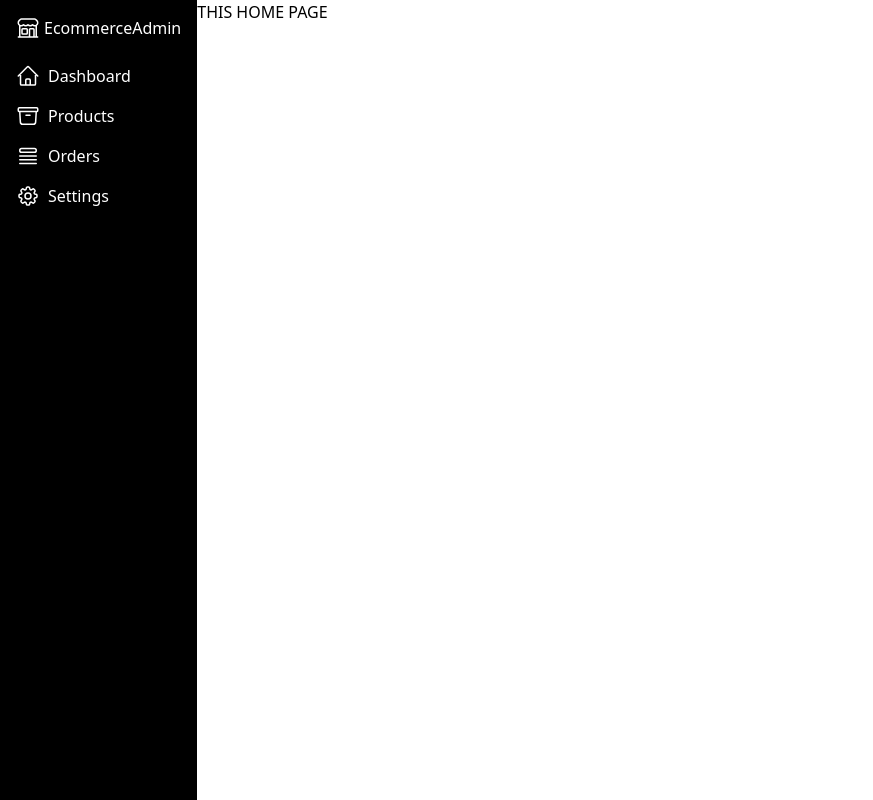
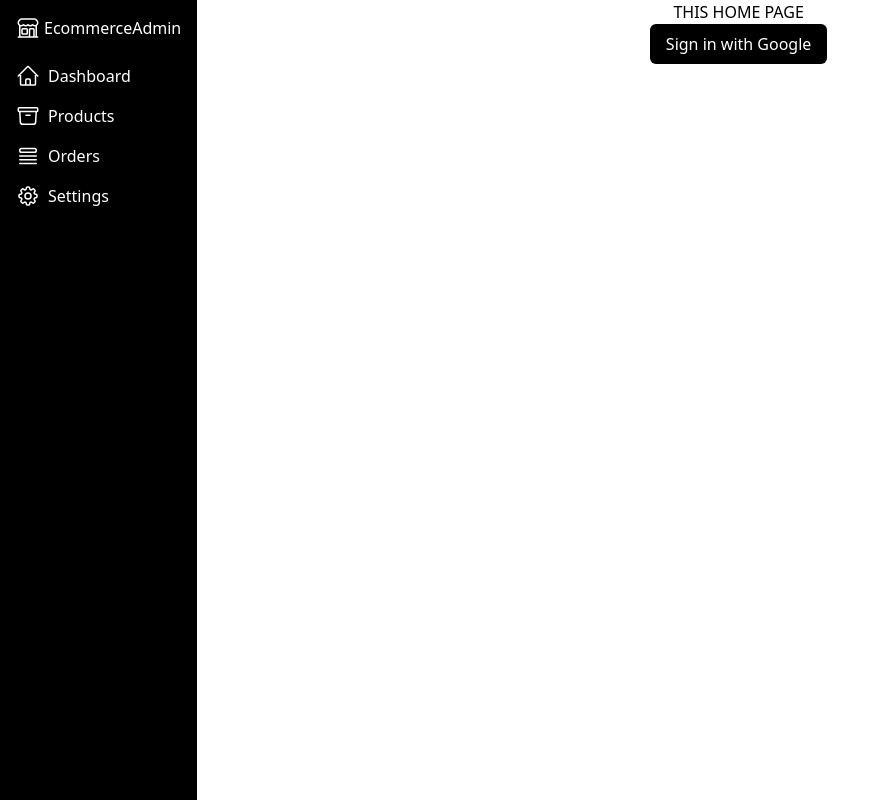
Before and after one commit to ereibor/e-commerce, a Next.js app: page / in a window 1280 px wide. Shown: the whole page, without its empty margins (0-873 px from the left). Built offline with nearby package versions, Linux system fonts and the light colour scheme.

Commit message:
properly updated

```diff
--- a/app/components/Nav.jsx
+++ b/app/components/Nav.jsx
@@ -6,7 +6,7 @@ const Nav = () => {
   const activeLink = "bg-white text-blue-900 rounded-l-lg";
 
   return (
-    <aside className="text-white bg-black h-screen p-4">
+    <aside className="text-white bg-black w-auto h-screen p-4">
       <Link href={"/"} className="flex gap-1 mb-6">
         {/* replace div with icon */}
         <svg
--- a/app/page.jsx
+++ b/app/page.jsx
@@ -1,21 +1,19 @@
 "use client";
-
 
 import { signIn } from "next-auth/react"; // Import directly from next-auth/react for client components
 
-
 export default function Home() {
   return (
-    <div className="">
-
-
-      <div className="bg-white w-full">THIS HOME PAGE</div>
-      {/* <button
+    <div className="flex-grow">
+      <div className="flex flex-col items-center">
+       <div className="bg-white">THIS HOME PAGE</div>
+      <button
         onClick={() => signIn("google")}
-        className="bg-white p-2 px-4 rounded-md"
+        className="bg-black  text-white p-2 px-4 rounded-md"
       >
         Sign in with Google
-      </button> */}
+      </button>
+      </div>
     </div>
   );
 }
```
